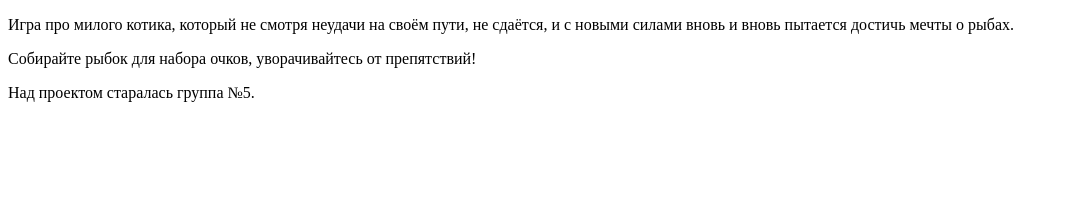
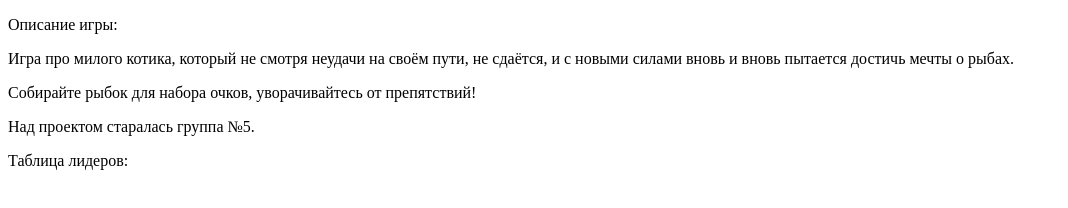
Before and after one commit to Astreytal987/simple_game_plus, a plain HTML site: page index.html in a window 1280 px wide. Shown: the whole page, without its empty margins (0-1068 px from the left). Drawn offline with Linux system fonts and the light colour scheme.

Commit message:
polnoe opisanie saita na 23.04.2024

```diff
--- a/index.html
+++ b/index.html
@@ -8,10 +8,13 @@
         <section></section>
         <section></section>
         <section>
+            <p>Описание игры:</p>
             <p>Игра про милого котика, который не смотря неудачи на своём пути, не сдаётся, и с новыми силами вновь и вновь пытается достичь мечты о рыбах.</p>
             <p>Собирайте рыбок для набора очков, уворачивайтесь от препятствий!</p>
             <p>Над проектом старалась группа №5.</p>
         </section>
-        <section></section>
+        <section>
+            <p>Таблица лидеров:</p>
+        </section>
     </body>
 </html>
```
